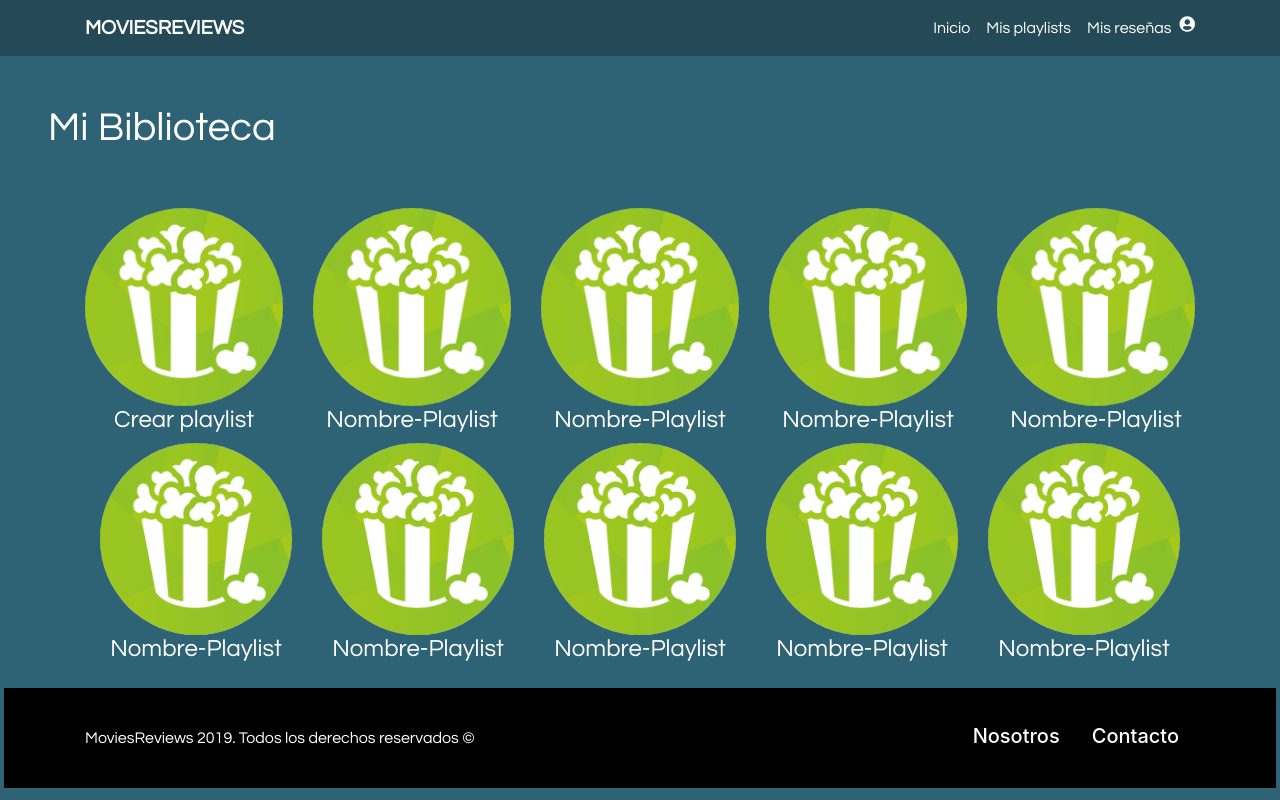
After one commit to SaulZp/MoviesReviews, a PHP site: page /biblioteca.php in a window 1280 px wide. The commit adds this page. Run offline with PHP 8.4, Linux system fonts and the light colour scheme; some libraries are stand-ins or nearby versions.

Commit message:
Add files via upload

```diff
--- /dev/null
+++ b/biblioteca.php
@@ -0,0 +1,90 @@
+<!DOCTYPE html>
+<html lang="es">
+<head>
+    <meta charset="UTF-8">
+    <meta name="viewport" content="width=device-width, initial-scale=1.0">
+    <meta http-equiv="X-UA-Compatible" content="ie=edge">
+    <title>MoviesReviews</title>
+    <!-- Agregando fuente -->
+    <link href="https://fonts.googleapis.com/css?family=Questrial" rel="stylesheet">
+    <!-- Agregando iconos -->
+    <link rel="stylesheet" href="https://use.fontawesome.com/releases/v5.8.1/css/all.css" integrity="sha384-50oBUHEmvpQ+1lW4y57PTFmhCaXp0ML5d60M1M7uH2+nqUivzIebhndOJK28anvf" crossorigin="anonymous">
+    <!-- Agregando archivos bootstrap -->
+    <link rel="stylesheet" href="css/normalize.css">
+    <link rel="stylesheet" href="css/bootstrap.min.css">
+    <!-- Agregando Hojas de Estilos personalizada -->
+    <link rel="stylesheet" href="css/estilos.css">
+</head>
+<body>
+<nav class="navbar navbar-dark menu navbar-expand-md contenedor">
+        <div class="container">
+            <a href="#" class="navbar-brand"><strong class="texto">MOVIESREVIEWS</strong></a>
+            <button type="submit" class="navbar-toggler" data-toggle="collapse" data-target="#menu-principal"
+            aria-controls="menu-principal" aria-expanded="false" aria-label="Desplegar Menú">
+                <span class="navbar-toggler-icon"></span>
+            </button>
+
+            <div class="navbar-collapse collapse" id="menu-principal">
+                <ul class="navbar-nav ml-auto">
+
+                    <li class="nav-item"><a class="nav-link text-white" href="#">Inicio</a></li>
+                    <li class="nav-item"><a class="nav-link text-white" href="#">Mis playlists</a></li>
+                    <li class="nav-item"><a class="nav-link text-white" href="#">Mis reseñas</a></li>
+                    <li class="nav-item "><a href="#"><i class="fa fa-user-circle text-white align-bottom " ></i></a></li>
+                </ul>
+            </div> <!--navbar-collapse-->
+        </div> <!--container-->
+    </nav> <!--navbar-->
+
+	<h1 class = "text-white p-5">Mi Biblioteca</h1>
+	<div class="m-1">
+	<div class=" container content-middle form-group text-white">
+		<div class="row">
+			<div class="col">
+				<a href="#"><img src="img/icono-playlist.png" class="rounded-circle img-fluid"></a>
+				<h4 class="text-center">Crear playlist</h4>
+			</div>
+			<div class="col">
+				<a href="#"><img src="img/icono-playlist.png" class="rounded-circle img-fluid"></a>
+				<h4 class="text-center">Nombre-Playlist</h4>
+			</div>
+			<div class="col">
+				<a href="#"><img src="img/icono-playlist.png" class="rounded-circle img-fluid"></a>
+				<h4 class="text-center">Nombre-Playlist</h4>
+			</div>
+			<div class="col">
+				<a href="#"><img src="img/icono-playlist.png" class="rounded-circle img-fluid"></a>
+				<h4 class="text-center">Nombre-Playlist</h4>
+			</div>
+			<div class="col">
+				<a href="#"><img src="img/icono-playlist.png" class="rounded-circle img-fluid"></a>
+				<h4 class="text-center">Nombre-Playlist</h4>
+			</div>
+		</div>
+		<div class=" container content-middle form-group text-white">
+		<div class="row">
+			<div class="col">
+				<a href="#"><img src="img/icono-playlist.png" class="rounded-circle img-fluid"></a>
+				<h4 class="text-center">Nombre-Playlist</h4>
+			</div>
+			<div class="col">
+				<a href="#"><img src="img/icono-playlist.png" class="rounded-circle img-fluid"></a>
+				<h4 class="text-center">Nombre-Playlist</h4>
+			</div>
+			<div class="col">
+				<a href="#"><img src="img/icono-playlist.png" class="rounded-circle img-fluid"></a>
+				<h4 class="text-center">Nombre-Playlist</h4>
+			</div>
+			<div class="col">
+				<a href="#"><img src="img/icono-playlist.png" class="rounded-circle img-fluid"></a>
+				<h4 class="text-center">Nombre-Playlist</h4>
+			</div>
+			<div class="col">
+				<a href="#"><img src="img/icono-playlist.png" class="rounded-circle img-fluid"></a>
+				<h4 class="text-center">Nombre-Playlist</h4>
+			</div>
+		</div>
+	</div>
+	</div>
+	<?php require 'simbolos/footer.php'; ?>
+</body>
```
Also changed, not shown: fichaTecnica.php (+34 -9 lines).
